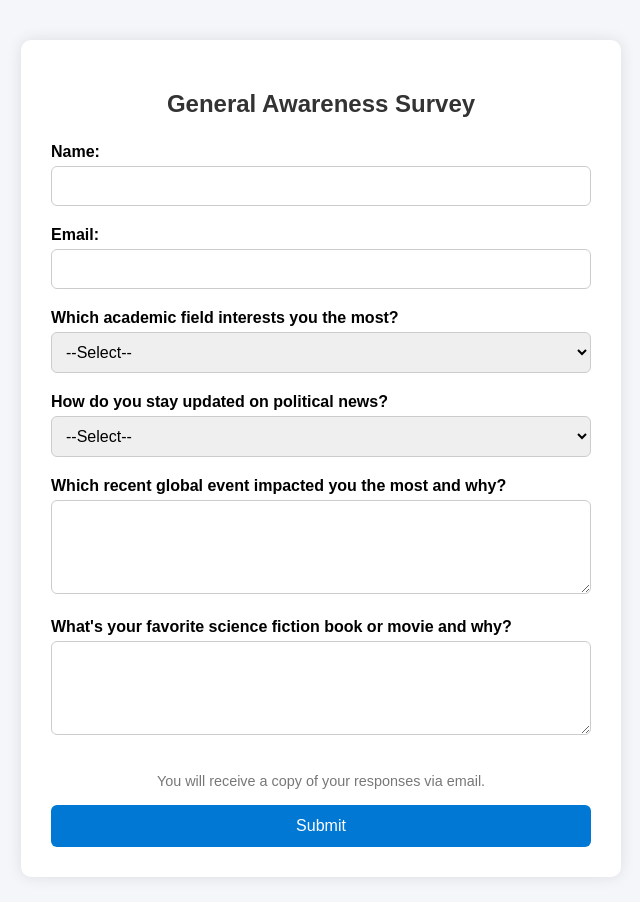
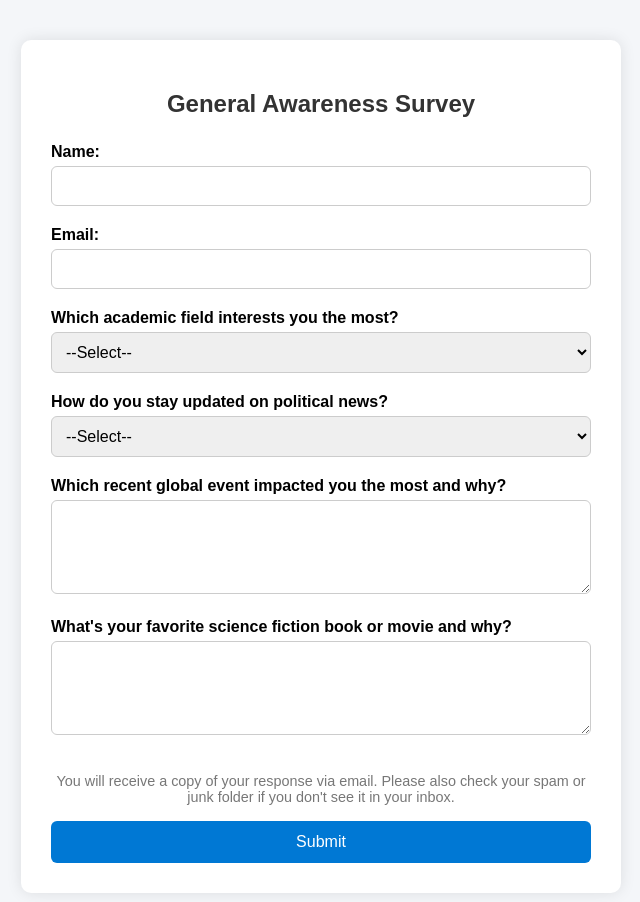
Before and after one commit to ArjunKawale/Survey_Project, a plain HTML site: page index.html in a window 1280 px wide. Shown: the whole page, without its empty margins (319-959 px from the left). Drawn offline with Linux system fonts and the light colour scheme.

Commit message:
Note Update

```diff
--- a/index.html
+++ b/index.html
@@ -61,7 +61,9 @@
       <label for="sciFi">What's your favorite science fiction book or movie and why?</label>
       <textarea name="sciFi" rows="4" required></textarea>
 
-      <p class="note">You will receive a copy of your responses via email.</p>
+<p class="note">
+  You will receive a copy of your response via email. Please also check your spam or junk folder if you don't see it in your inbox.
+</p>
       <button type="submit">Submit</button>
     </form>
   </div>
```
